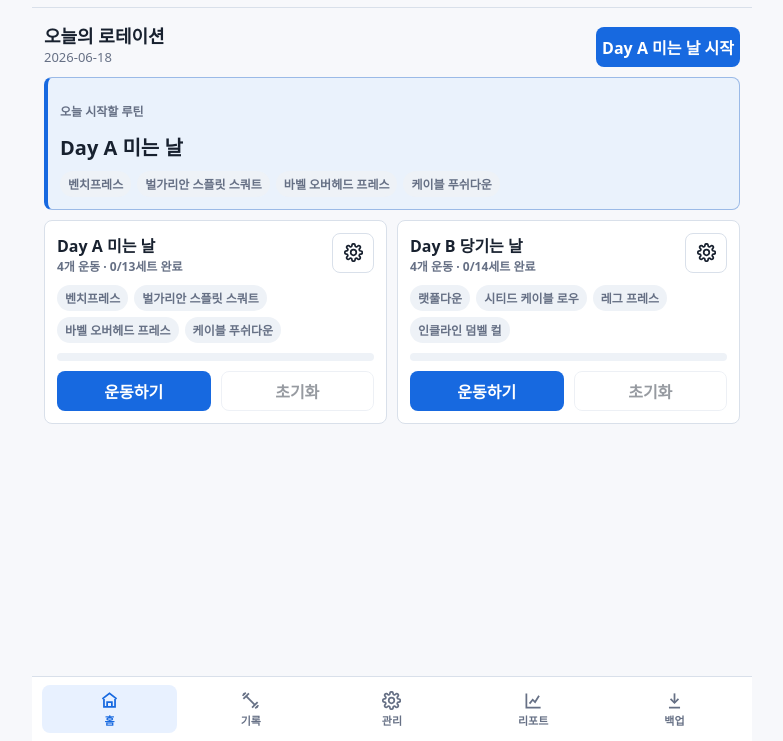
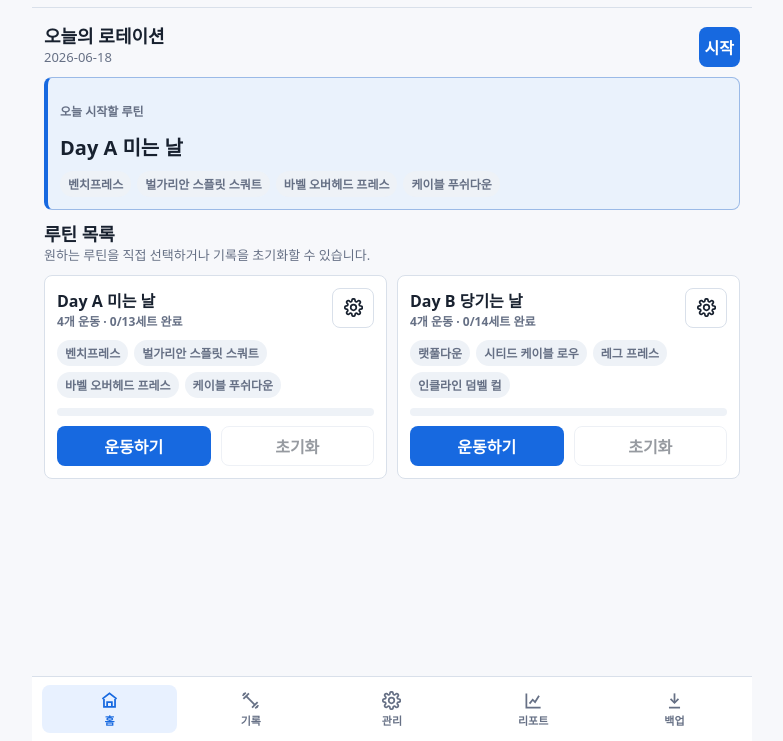
Before and after one commit to rlatjd1f/LogFit, a plain HTML site: page code_artifact.html in a window 1280 px wide. Shown: the part 59-800 px from the top of the page, without its empty margins (248-1031 px from the left). Drawn offline with nearby package versions, Linux system fonts and the light colour scheme.

Commit message:
style: 루틴 목록 영역 구분 추가

```diff
--- a/code_artifact.html
+++ b/code_artifact.html
@@ -291,6 +291,12 @@
             <button class="primary" id="quickStartBtn">시작</button>
           </div>
           <div class="today-routine" id="todayRoutineCard"></div>
+          <div class="section-head">
+            <div>
+              <h2>루틴 목록</h2>
+              <p class="hint">원하는 루틴을 직접 선택하거나 기록을 초기화할 수 있습니다.</p>
+            </div>
+          </div>
           <div class="grid routine-list" id="routineCards"></div>
         </div>
       </section>
@@ -518,7 +524,7 @@
     function renderTodayRoutine() {
       const routine = nextRoutine();
       $("#todayText").textContent = today();
-      $("#quickStartBtn").textContent = routine ? `${routine.name} 시작` : "루틴 추가";
+      $("#quickStartBtn").textContent = routine ? "시작" : "루틴 추가";
       $("#todayRoutineCard").innerHTML = routine ? `
         <div>
           <p class="meta">오늘 시작할 루틴</p>
```
